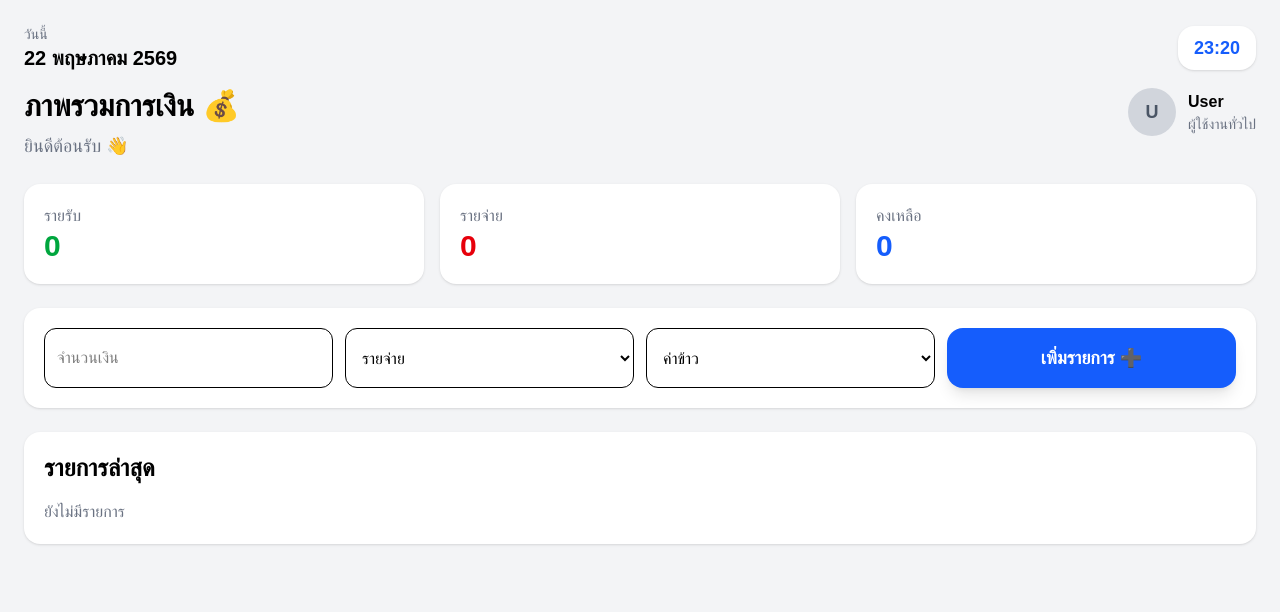
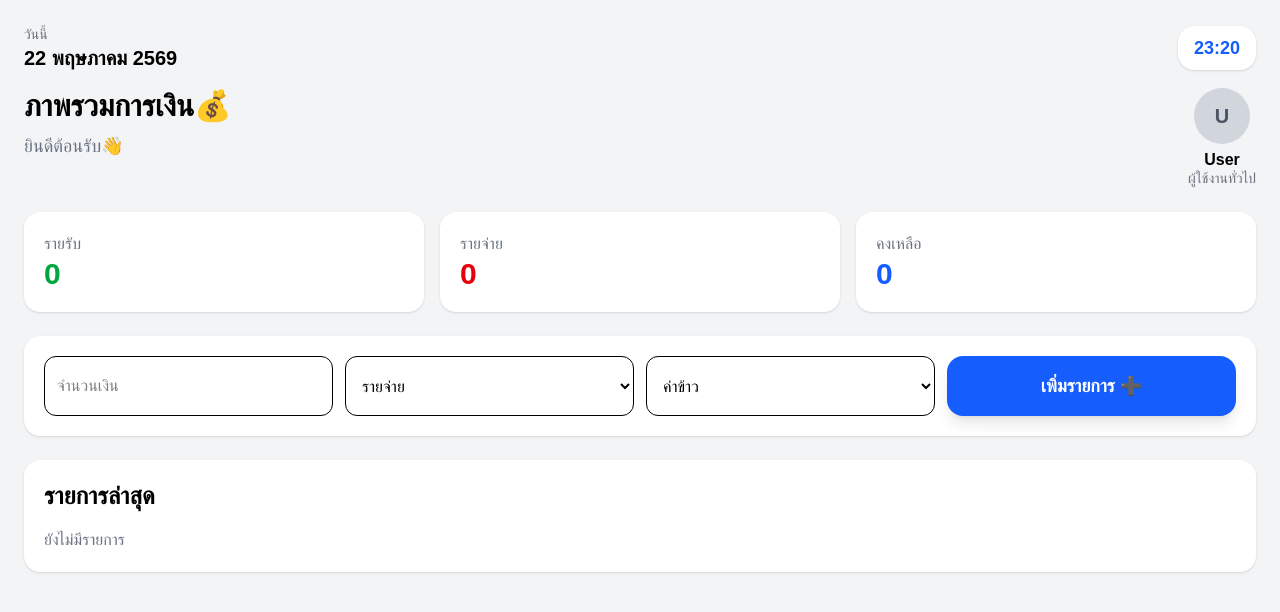
Before and after one commit to Paprem39/finance-tracker, a Next.js app: page /dashboard in a window 1280 px wide. Shown: the top 612 px of the page. Built offline with nearby package versions, Linux system fonts and the light colour scheme.

Commit message:
Edit Gap Massage User&All on

```diff
--- a/src/app/dashboard/page.tsx
+++ b/src/app/dashboard/page.tsx
@@ -82,30 +82,30 @@ export default function Dashboard() {
 </div>
 
         {/* Header */}
-      <div className="flex items-center justify-between mb-6">
+    <div className="flex justify-between items-start mb-6">
 
         {/* Left */}
       <div>
-       <h1 className="text-3xl font-bold">
-          ภาพรวมการเงิน 💰
+        <h1 className="text-3xl font-bold flex items-center gap-2">
+          ภาพรวมการเงิน💰
       </h1>
 
         <p className="text-gray-500 mt-2 text-lg">
-          ยินดีต้อนรับ 👋
+          ยินดีต้อนรับ👋
         </p>
       </div>
 
         {/* Right Profile */}
-       <div className="flex items-center gap-3 self-start">
+        <div className="flex flex-col items-center">
 
-      {/* Circle Profile */}
-        <div className=" w-12 h-12 rounded-full bg-gray-300 flex items-center justify-center text-gray-600 font-bold text-lg">
+        {/* Circle */}
+        <div className="w-14 h-14 rounded-full bg-gray-300 flex items-center justify-center text-gray-600 font-bold text-xl">
           U
         </div>
 
-      {/* Username */}
-      <div>
-        <p className="font-semibold">
+        {/* User Info */}
+        <div className="text-center mt-2">
+          <p className="font-semibold leading-none">
             User
           </p>
 
@@ -113,7 +113,6 @@ export default function Dashboard() {
             ผู้ใช้งานทั่วไป
           </p>
         </div>
-
       </div>
     </div>
 
```
Lines whose indentation alone changed are shown as unchanged.
